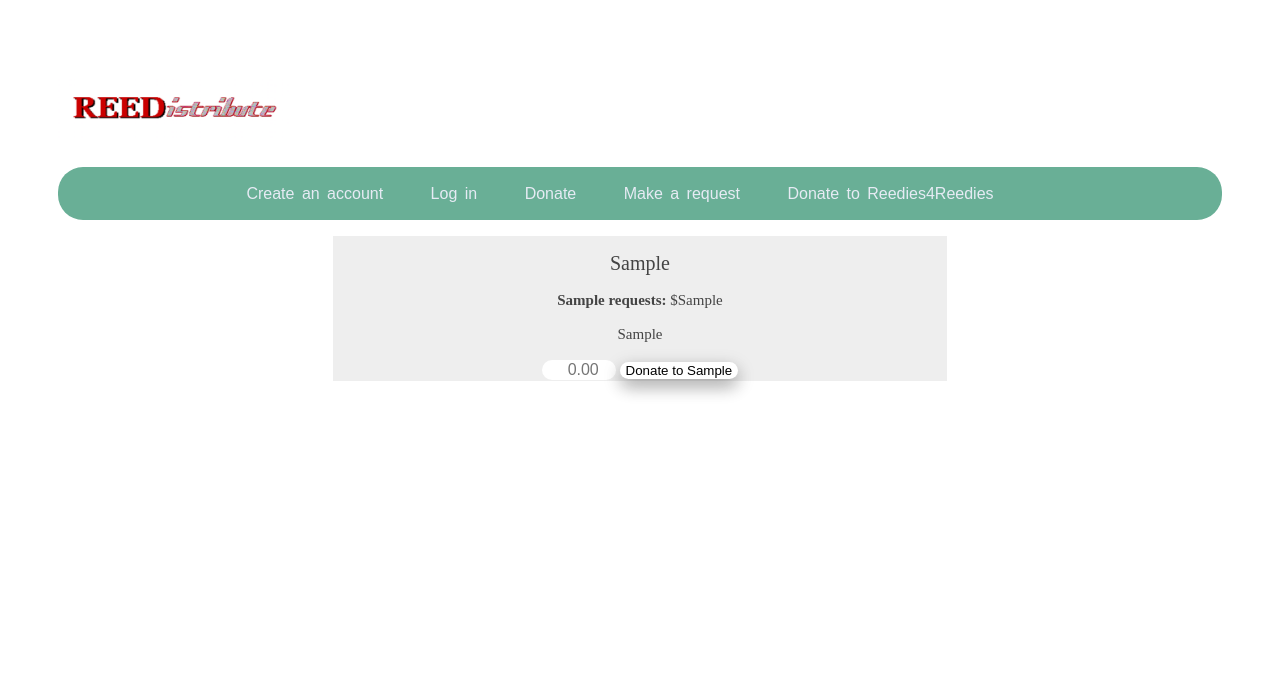
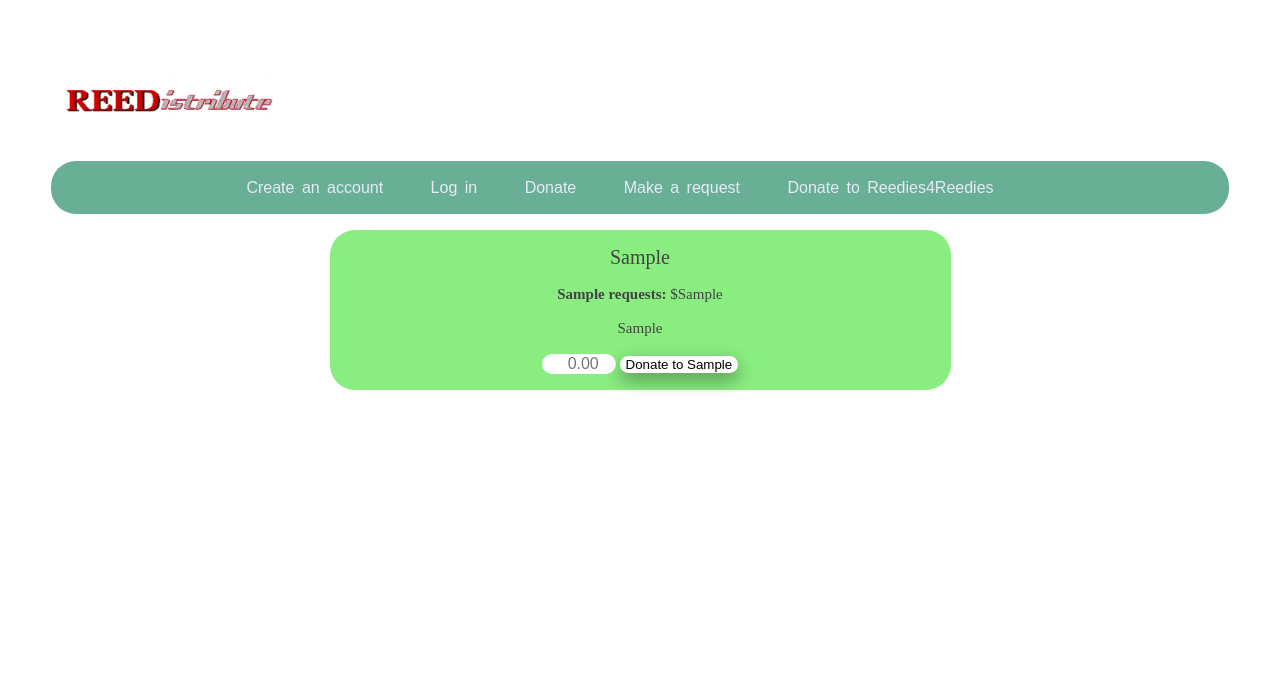
Before and after one commit to reed-college/ReeDistribute, a Flask app: template templates/feed.html in a window 1280 px wide. Shown: the top 696 px of the page. Run offline with Flask 2, Linux system fonts and the light colour scheme; the template is opened without the code that fills it: most values are stand-ins (such as "Sample title", 1, 10 or a date in 2020); some libraries are stand-ins or nearby versions.

Commit message:
prettier more colorful feed

```diff
--- a/static/feed.css
+++ b/static/feed.css
@@ -11,38 +11,37 @@
       }
 
       div.post {
-        background-color: #eee;
         color: #444;
         cursor: pointer;
         padding-top: 16px;
         padding-right: 16px;
         padding-left: 16px;
-        padding-bottom: 1px;
+        padding-bottom: 16px;
         width: 50%;
         margin: auto;
         text-align: center;
-        outline: none;
         font-size: 15px;
+
+        border-radius: 25px;
+        background: #89ed80;
+
       }
 
       body {
         background-color: #ffda56;
-        margin: 1;
-        right: 0;
-        bottom: 0;
-        left: 0;
-        padding: 1.5rem;
+        margin: 1px;
+        right: 0px;
+        bottom: 0px;
+        left: 0px;
+        padding: 50px;
         background-color: #efefef;
         text-align: center;
         color: #9b0700;
       }
       h4 {
         display: inline;
-        text-align: left color: #9b0700;
-      }
-
-      body {
-        padding: 50px;
+        text-align: left
+        color: #9b0700;
       }
 
       #when {
```
